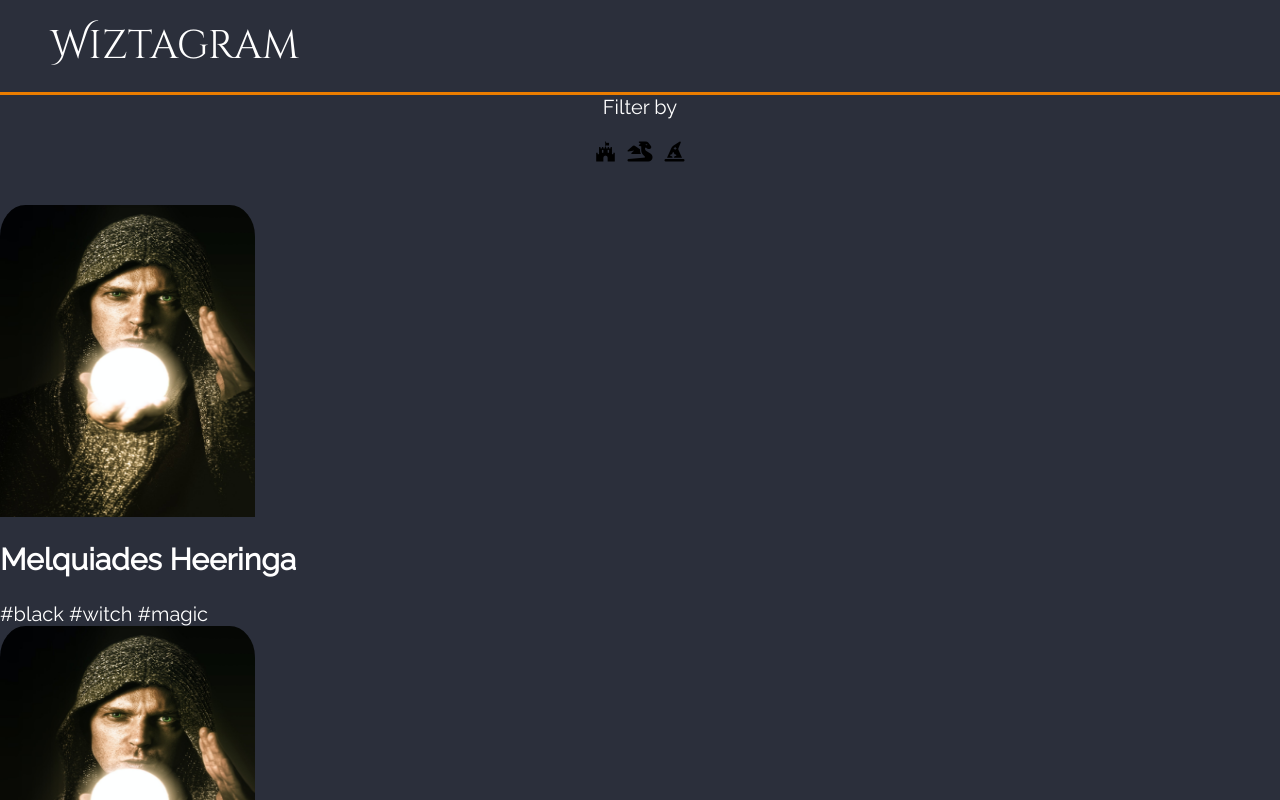
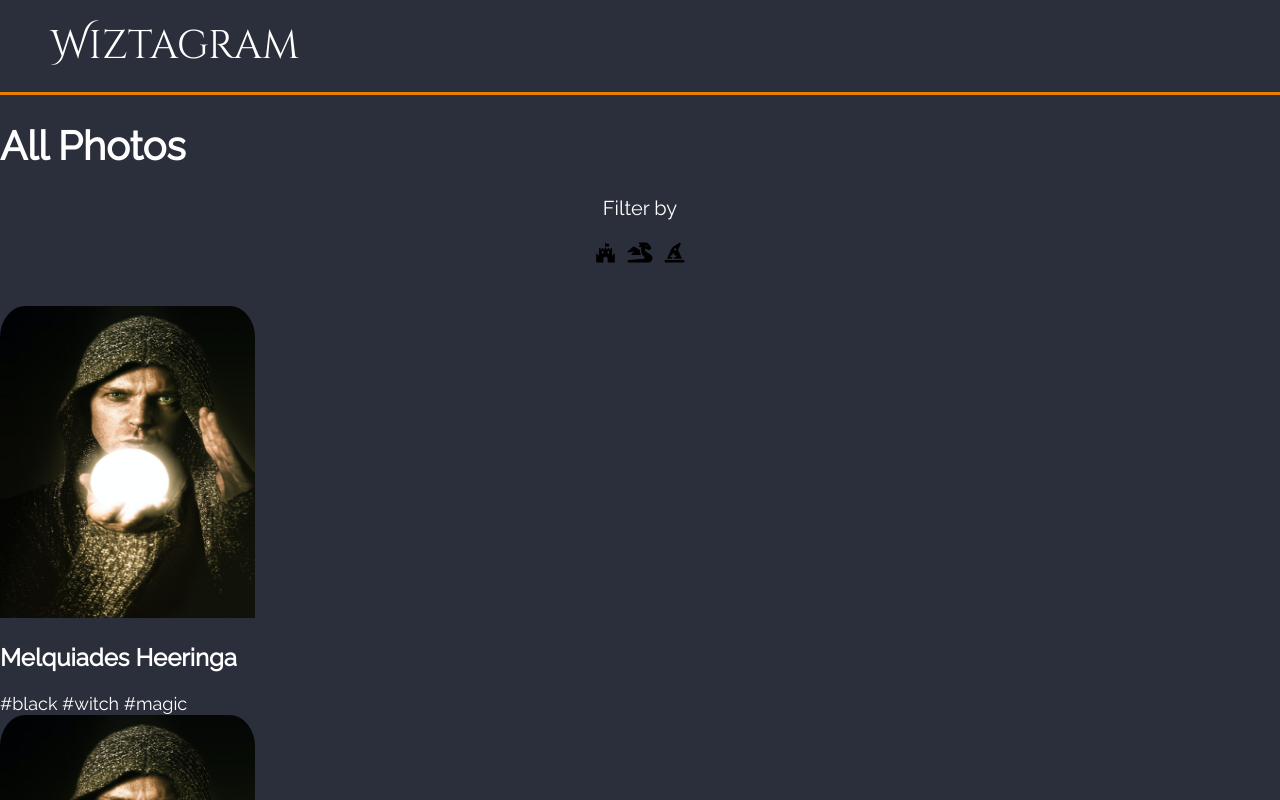
Before and after one commit to isdi-coders-2023/Magos-Ingeniosos-202301-bcn, a React (Create React App) app: page / in a window 1280 px wide. Shown: the top 800 px of the page. Built offline with nearby package versions, Linux system fonts and the light colour scheme.

Commit message:
Create HomePageStyled

```diff
--- a/src/components/HomePage/HomePage.tsx
+++ b/src/components/HomePage/HomePage.tsx
@@ -1,10 +1,15 @@
 import "@fortawesome/fontawesome-free/css/all.min.css";
 import Filter from "../Filter/Filter";
 import Photo from "../Photo/Photo";
+import HomePageStyled from "./HomePageStyled";
 
 const HomePage = (): JSX.Element => {
   return (
-    <>
+    <HomePageStyled>
+      <div className="title">
+        <h1>All Photos</h1>
+      </div>
+
       <Filter />
       <ul>
         <li>
@@ -26,7 +31,7 @@ const HomePage = (): JSX.Element => {
           <i className="fa-solid fa-circle-arrow-right"></i>
         </button>
       </div>
-    </>
+    </HomePageStyled>
   );
 };
 
--- /dev/null
+++ b/src/components/HomePage/HomePageStyled.tsx
@@ -0,0 +1,9 @@
+import styled from "styled-components";
+
+const HomePageStyled = styled.div`
+  .title {
+    display: flex;
+  }
+`;
+
+export default HomePageStyled;
--- a/src/components/Photo/Photo.tsx
+++ b/src/components/Photo/Photo.tsx
@@ -2,16 +2,14 @@ import PhotoStyled from "./PhotoStyled";
 
 const Photo = (): JSX.Element => {
   return (
-    <PhotoStyled>
-      <article className="photo">
-        <img
-          className="photo_img"
-          src="./img/regular.jpg"
-          alt="Melquiades the mage"
-        />
-        <h2>Melquiades Heeringa</h2>
-        <span>#black #witch #magic</span>
-      </article>
+    <PhotoStyled className="photo">
+      <img
+        className="photo_img"
+        src="./img/regular.jpg"
+        alt="Melquiades the mage"
+      />
+      <h2 className="photograf">Melquiades Heeringa</h2>
+      <span className="tags">#black #witch #magic</span>
     </PhotoStyled>
   );
 };
--- a/src/components/Photo/PhotoStyled.tsx
+++ b/src/components/Photo/PhotoStyled.tsx
@@ -4,6 +4,8 @@ const PhotoStyled = styled.article`
   .photo {
     display: flex;
     flex-direction: column;
+    justify-content: center;
+    justify-items: center;
   }
   .photo_img {
     border-radius: 10% 10% 0% 0%;
@@ -11,6 +13,12 @@ const PhotoStyled = styled.article`
     width: 255px;
     justify-items: center;
   }
+  .photograf {
+    font-size: 24px;
+  }
+  .tags {
+    font-size: 18px;
+  }
 `;
 
 export default PhotoStyled;
```
